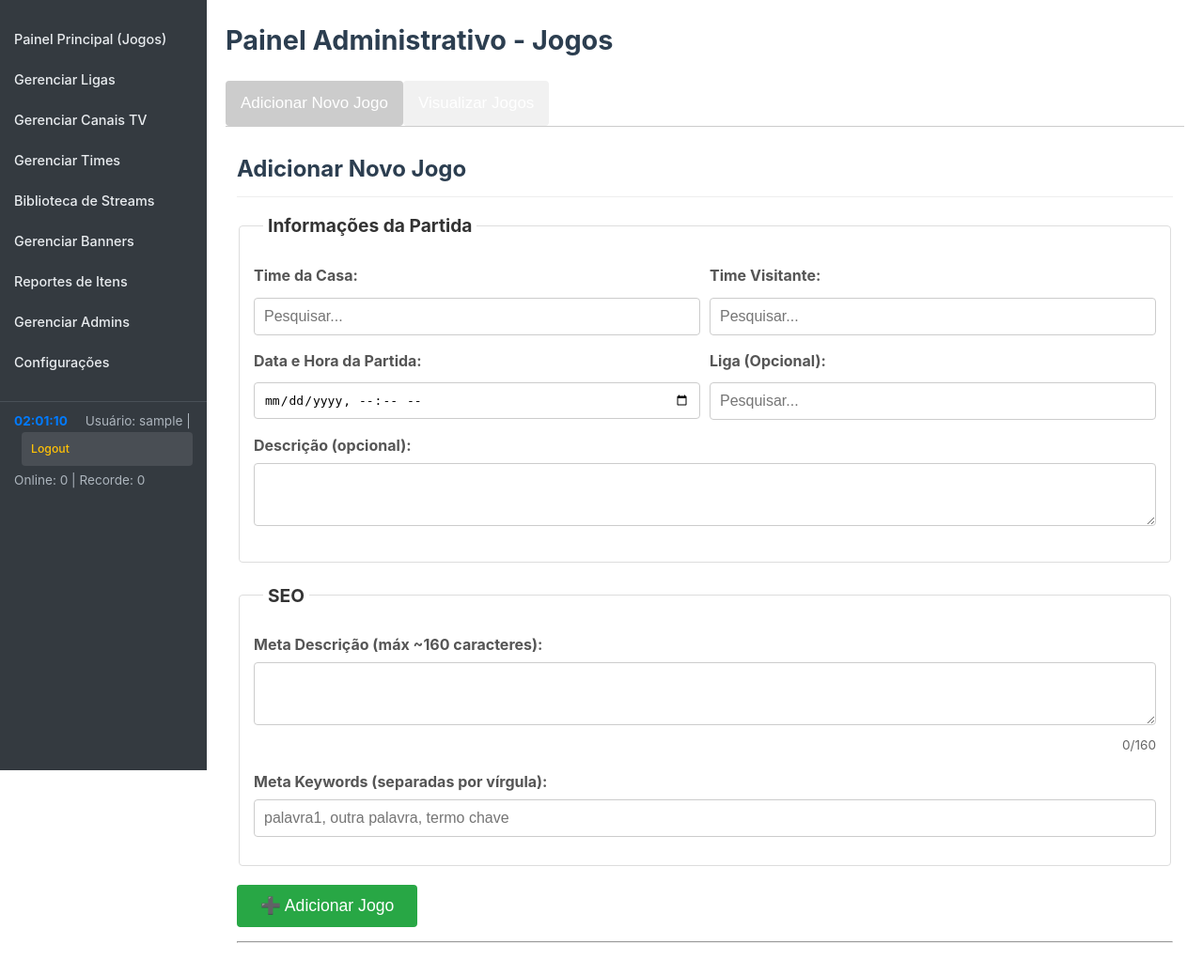
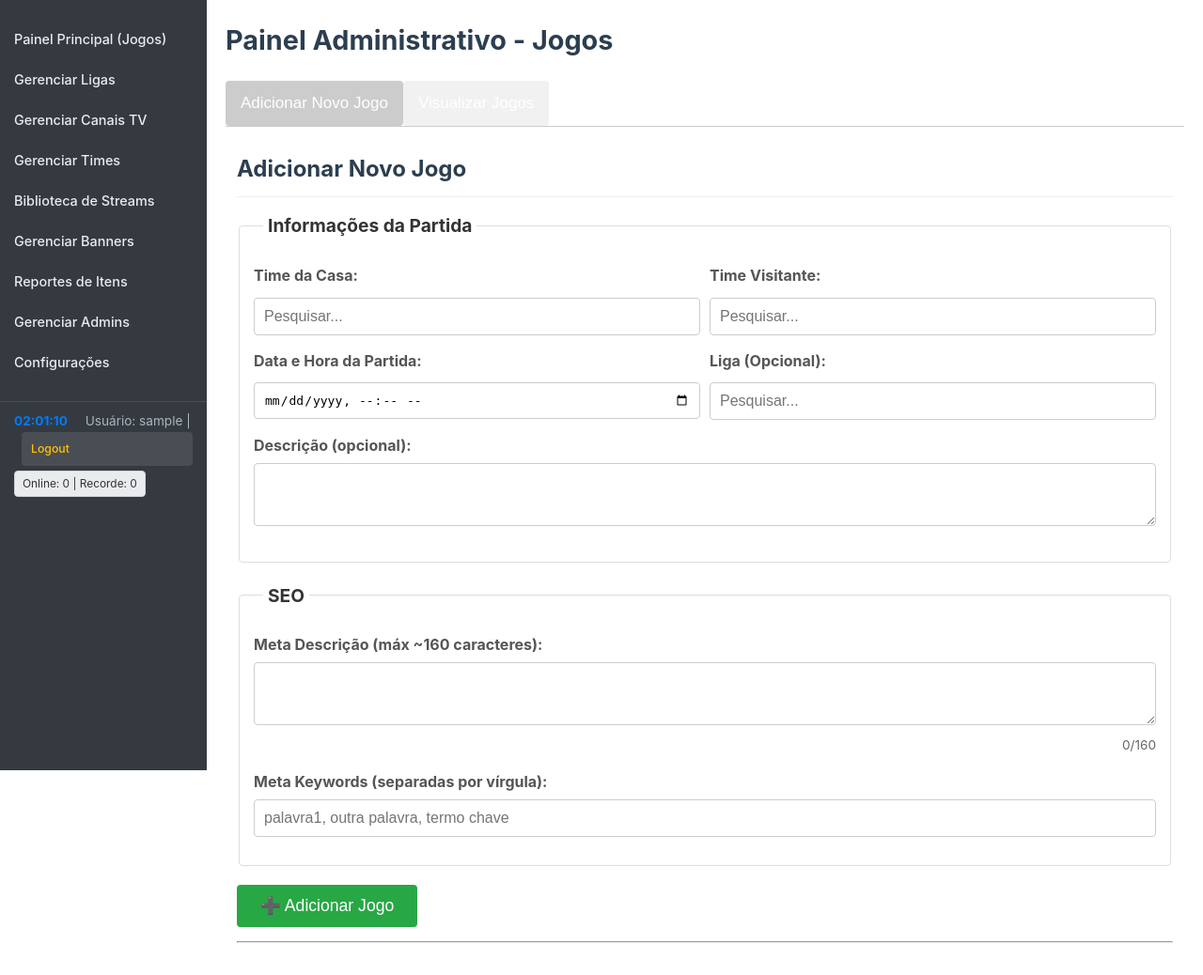
Before and after one commit to XpGameFps/futebol-online, a PHP site: page /admin/index.php in a window 1280 px wide. Shown: the whole page at 94% size. Run offline with PHP 8.4, Linux system fonts and the light colour scheme; the visitor is signed in with stand-in values (Sample User, id 1); data that the repository does not hold is empty.

Commit message:
style: Add CSS styling to admin panel user statistics display
This commit introduces CSS styling for the online and max concurrent user statistics displayed in the admin panel.

Key changes:

1.  **HTML Class Added (`admin/templates/navigation.php`):**
    - The `div` with `id="admin-stats-display-container"` (which holds the user stats) has been assigned a new CSS class: `admin-user-stats`.

2.  **CSS Rules Defined (`admin/css/admin_style.css`):**
    - New CSS rules have been added for the `.admin-user-stats` class.
    - These rules provide styling for text color, font size, padding, background color, border, and border-radius, making the statistics display as a visually distinct info box.

This enhances the visual presentation of the user statistics within the admin panel, improving its integration with the overall UI.

```diff
--- a/admin/css/admin_style.css
+++ b/admin/css/admin_style.css
@@ -886,3 +886,19 @@ form#deleteMultipleMatchesForm .match-item > .match-content-wrapper {
     border-bottom: 1px solid #f0f0f0;
     padding-bottom: 5px;
 }
+
+/* Styling for the admin panel's online user statistics display */
+.admin-user-stats {
+    color: #333;            /* Dark grey text for better readability */
+    font-size: 0.875em;      /* Slightly smaller than default body text */
+    padding: 4px 8px;        /* Padding around the text (top/bottom, left/right) */
+    background-color: #e9ecef; /* A light, neutral background color */
+    border: 1px solid #ced4da;   /* A subtle border, common in Bootstrap-like UIs */
+    border-radius: 0.25rem;    /* Standard small rounded corners */
+    display: inline-block;   /* Behaves like text but can have block properties (padding, etc.) */
+                             /* This allows it to respect text-align of parent for centering/right-align if needed */
+    line-height: 1.5;        /* Standard line height for readability */
+    /* The margin-top is already handled by an inline style on the div itself, */
+    /* but can be added here too for completeness if inline styles are removed later. */
+    /* margin-top: 5px; */
+}
--- a/admin/templates/navigation.php
+++ b/admin/templates/navigation.php
@@ -14,7 +14,7 @@
                 <span id="server-clock" style="margin-right: 15px; color: #007bff; font-weight:bold;"></span>
                 Usuário: <?php echo htmlspecialchars($_SESSION['admin_username'] ?? 'Admin'); ?> |
                 <a href="logout.php" class="logout-link">Logout</a>
-    <div id="admin-stats-display-container" style="margin-top: 5px; clear:both; text-align: left;"></div>
+    <div id="admin-stats-display-container" class="admin-user-stats" style="margin-top: 5px; clear:both; text-align: left;"></div>
             </div>
         </nav>
 
```
